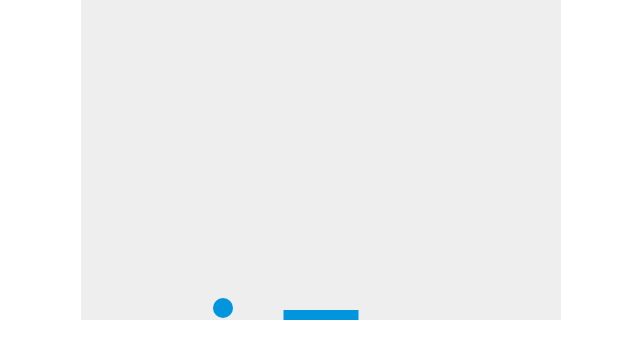
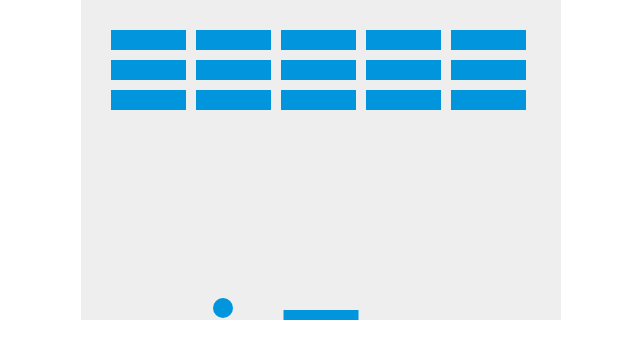
Before and after one commit to numel007/breakout-game, a plain HTML site: page index.html in a window 1280 px wide. Shown: the whole page, without its empty margins (319-959 px from the left). Drawn offline with Linux system fonts and the light colour scheme.

Commit message:
add bricks

```diff
--- a/index.html
+++ b/index.html
@@ -33,6 +33,37 @@
     let paddleHeight = 10
     let paddleWidth = 75
     let paddleX = (canvas.width - paddleWidth) / 2
+    let brickRowCount = 3;
+    let brickColumnCount = 5;
+    let brickWidth = 75;
+    let brickHeight = 20;
+    let brickPadding = 10;
+    let brickOffsetTop = 30;
+    let brickOffsetLeft = 30;
+
+    var bricks = [];
+    for (var c = 0; c < brickColumnCount; c++) {
+      bricks[c] = [];
+      for (var r = 0; r < brickRowCount; r++) {
+        bricks[c][r] = { x: 0, y: 0 };
+      }
+    }
+
+    function drawBricks() {
+      for (var c = 0; c < brickColumnCount; c++) {
+        for (var r = 0; r < brickRowCount; r++) {
+          var brickX = (c * (brickWidth + brickPadding)) + brickOffsetLeft;
+          var brickY = (r * (brickHeight + brickPadding)) + brickOffsetTop;
+          bricks[c][r].x = brickX;
+          bricks[c][r].y = brickY;
+          ctx.beginPath();
+          ctx.rect(brickX, brickY, brickWidth, brickHeight);
+          ctx.fillStyle = "#0095DD";
+          ctx.fill();
+          ctx.closePath();
+        }
+      }
+    }
 
     const drawBall = () => {
       ctx.beginPath()
@@ -52,6 +83,7 @@
 
     const draw = () => {
       ctx.clearRect(0, 0, canvas.width, canvas.height)
+      drawBricks()
       drawBall()
       drawPaddle()
       x += dx
@@ -64,9 +96,13 @@
       if (y + dy < ballRadius) {
         dy = -dy;
       } else if (y + dy > canvas.height - ballRadius) {
-        alert("GAME OVER");
-        document.location.reload();
-        clearInterval(interval); // Needed for Chrome to end game
+        if (x > paddleX && x < paddleX + paddleWidth) {
+          dy = -dy
+        } else {
+          alert("GAME OVER");
+          document.location.reload();
+          clearInterval(interval);
+        }
       }
 
 
```
